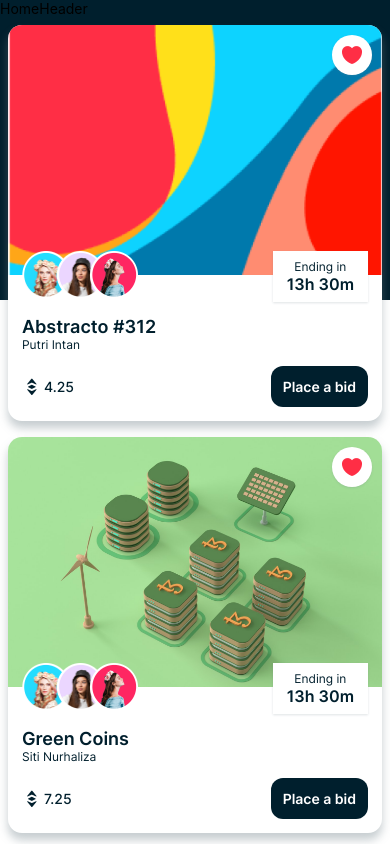
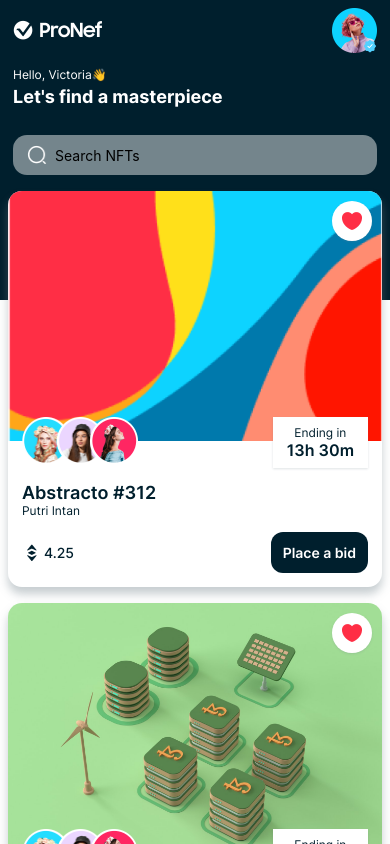
Before and after one commit to maazjnr/DoneWithIt-React-Native-App, a React Native app: screen /Home in a window 390 px wide. Shown: the top 844 px of the page. Built offline with nearby package versions, Linux system fonts and the light colour scheme.

Commit message:
home screen done

```diff
--- a/components/HomeHeader.js
+++ b/components/HomeHeader.js
@@ -1,10 +1,88 @@
-import { View, Text } from 'react-native'
-import React from 'react'
+import { View, Text, Image, TextInput } from 'react-native'
+import { COLORS, FONTS, SIZES, assets } from '../constants'
 
-const HomeHeader = () => {
+const HomeHeader = ({onSearch}) => {
   return (
-    <View>
-      <Text>HomeHeader</Text>
+    <View style={{
+      backgroundColor: COLORS.primary,
+      padding: SIZES.base
+    }}>
+      <View style={{
+        flexDirection: 'row',
+        justifyContent: 'space-between',
+        alignItems: "center",
+        paddingLeft: 5,
+        paddingRight: 5
+      }}>
+        <Image
+        source={assets.logo}
+        resizeMode='contain'w
+        style={{
+          width: 90, height: 25
+        }}
+        />
+
+        <View style={{width: 45, height: 45}}>
+        <Image
+        source={assets.person01}
+        resizeMode="contain"
+        style={{width: '100%', height: "100%"}}
+        />
+        <Image
+        source={assets.badge}
+        resizeMode="contain"
+        style={{position: "absolute", width: 15,
+        height: 15, bottom: 0, right: 0
+      }}
+        />
+        </View>
+
+
+      </View>
+
+      <View style={{
+        marginVertical: SIZES.font,
+        paddingLeft: 5
+      }}>
+
+      <Text style={{
+        fontFamily: FONTS.regular,
+        fontSize: SIZES.small, color:COLORS.white}}>
+        Hello, Victoria👋
+        </Text>
+
+        <Text style={{
+        fontFamily: FONTS.bold,
+        fontSize: SIZES.large, color:COLORS.white,
+        marginTop: SIZES.base / 2}}>
+        Let's find a masterpiece
+        </Text>
+      </View>
+
+        <View style={{marginTop: SIZES.font,
+          paddingLeft: 5, paddingRight: 5}}>
+          <View style={{
+            width:"100%", borderRadius: SIZES.font,
+            backgroundColor: COLORS.gray,
+            flexDirection: 'row',
+            alignItems: "center",
+            paddingHorizontal: SIZES.font,
+            paddingVertical: SIZES.small - 2
+            }}>
+            <Image
+            source={assets.search}
+            resizeMode="contain"
+            style={{
+              width: 20, height: 20,
+              marginRight: SIZES.base
+            }}
+            />
+            <TextInput placeholder="Search NFTs"
+            style={{flex: 1}}
+            onChangeText={onSearch}
+            />
+          </View>
+        </View>
     </View>
   )
 }
--- a/components/NFTCard.js
+++ b/components/NFTCard.js
@@ -3,7 +3,6 @@
 import { COLORS, SIZES,SHADOWS, assets } from '../constants';
 import { CircleButton, RectButton } from './Button';
 import { SubInfo, NFTTitle, EthPrice } from './SubInfo';
-
 
 
 const NFTCard = ({data}) => {
--- a/package.json
+++ b/package.json
@@ -19,7 +19,9 @@
     "react-dom": "17.0.1",
     "react-native": "0.64.3",
     "react-native-gesture-handler": "~2.1.0",
+    "react-native-reanimated": "~2.3.1",
     "react-native-safe-area-context": "3.3.2",
+    "react-native-screens": "~3.10.1",
     "react-native-web": "0.17.1"
   },
   "devDependencies": {
```
Also changed, not shown: components/Button.js (+3 -4 lines), 1 other file (tests, documents, lock files or other folders).
